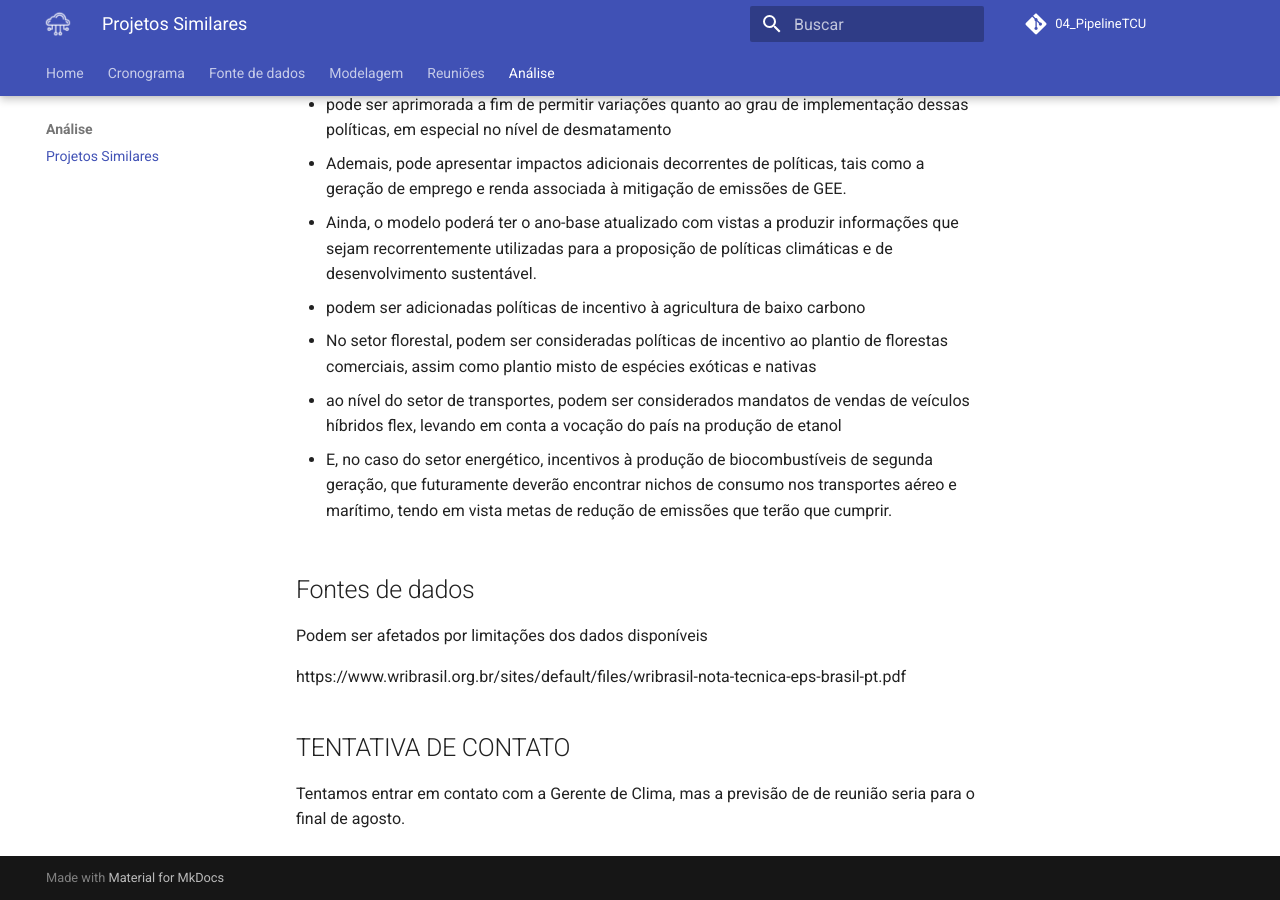
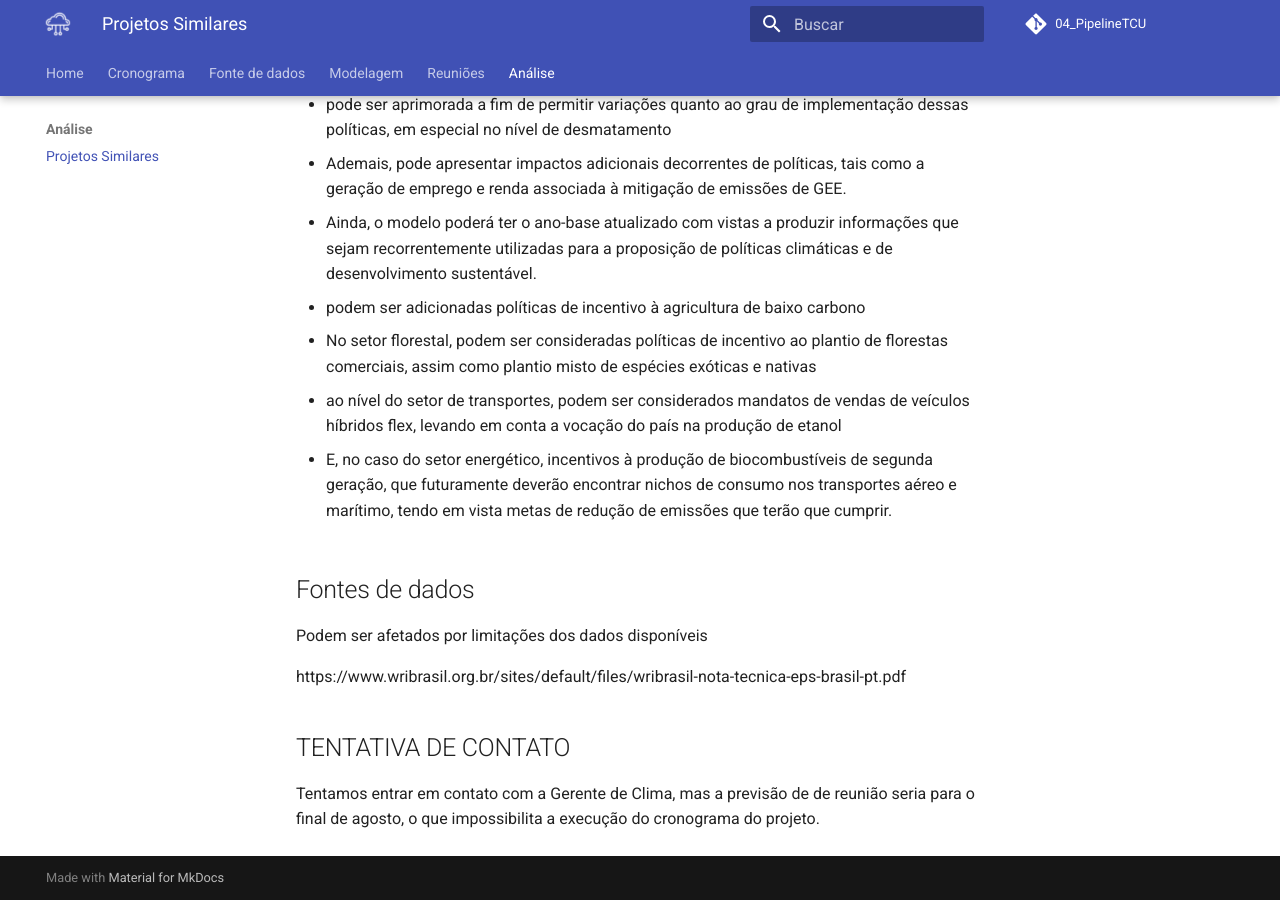
Before and after one commit to ResidenciaTICBrisa/04_PipelineTCU, an MkDocs documentation site: the page built from docs/analise/projetos_similares.md, in a window 1280 px wide and 900 px high, scrolled down 1587 px. Built offline with MkDocs 1.6.1 and Material for MkDocs 9.7.7, drawn with Linux system fonts in a browser that asks for light colours; comment, search, counter and statistics services are not loaded.

Commit message:
Update projetos_similares.md

```diff
--- a/docs/analise/projetos_similares.md
+++ b/docs/analise/projetos_similares.md
@@ -86,4 +86,4 @@ dados disponíveis
 https://www.wribrasil.org.br/sites/default/files/wribrasil-nota-tecnica-eps-brasil-pt.pdf
 
 ## TENTATIVA DE CONTATO
-Tentamos entrar em contato com a Gerente de Clima, mas a previsão de de reunião seria para o final de agosto.
+Tentamos entrar em contato com a Gerente de Clima, mas a previsão de de reunião seria para o final de agosto, o que impossibilita a execução do cronograma do projeto.
```
